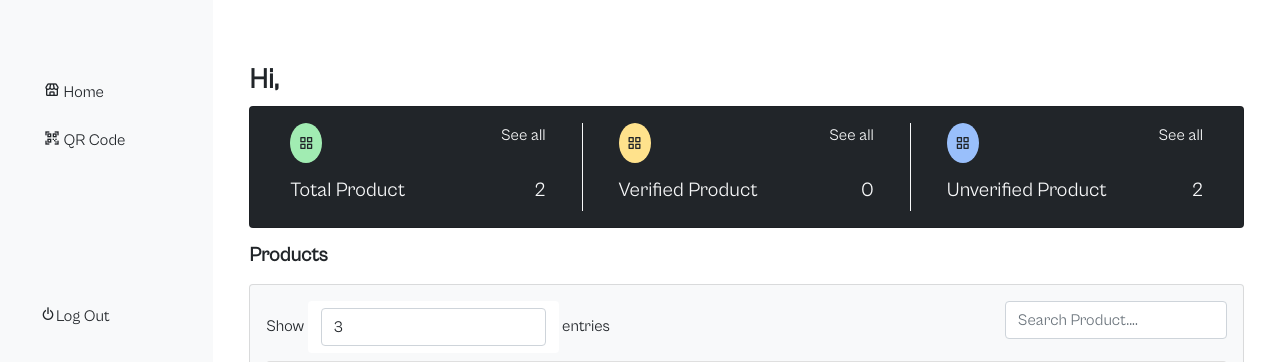
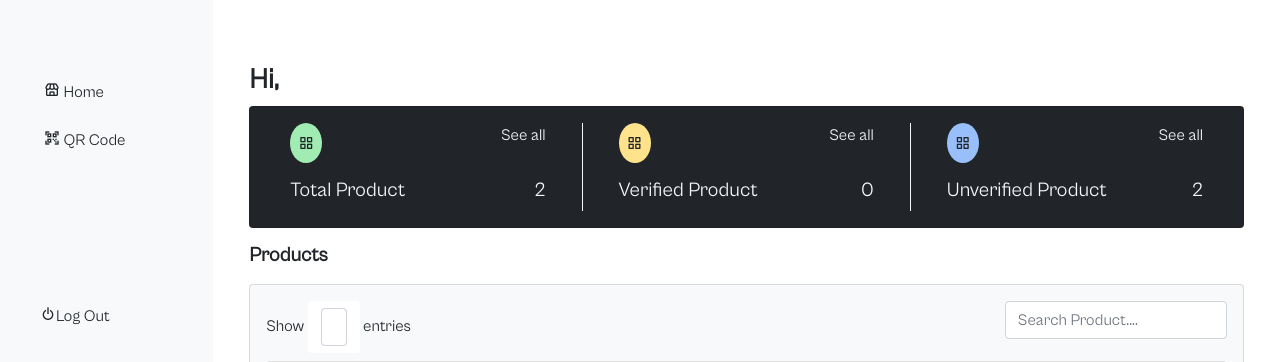
Before and after one commit to ephraimphrase/qrcodegen, a Django app: page /home/ in a window 1280 px wide. Shown: the top 362 px of the page. Run offline with Django 4.2, Linux system fonts and the light colour scheme; a user stored in the database is signed in; data comes from the database, SQL or seed files in the repository; some libraries are stand-ins or nearby versions.

Commit message:
select function

```diff
--- a/main/templates/home.html
+++ b/main/templates/home.html
@@ -55,8 +55,8 @@
         <div class="card-body">
             <div class="row">
                 <div class="col-md-9">Show <span class="btn btn-down">
-                    <form action="{% url 'home' %}" method="GET">
-                        <input type="number" name="page_range" class="form-control" value="3">
+                    <form action="{% url 'home' %}" method="GET" class="bg-light">
+                        <input type="number" name="page_range" class="form-control page_range" value="3">
                     </form>
                 </span> entries</div>
                 <div class="col-md-3">
--- a/static/styles/main.css
+++ b/static/styles/main.css
@@ -48,3 +48,7 @@
 .form{
     background: #EFF3F8;
 }
+
+.page_range{
+    width: 20px;
+}
```
